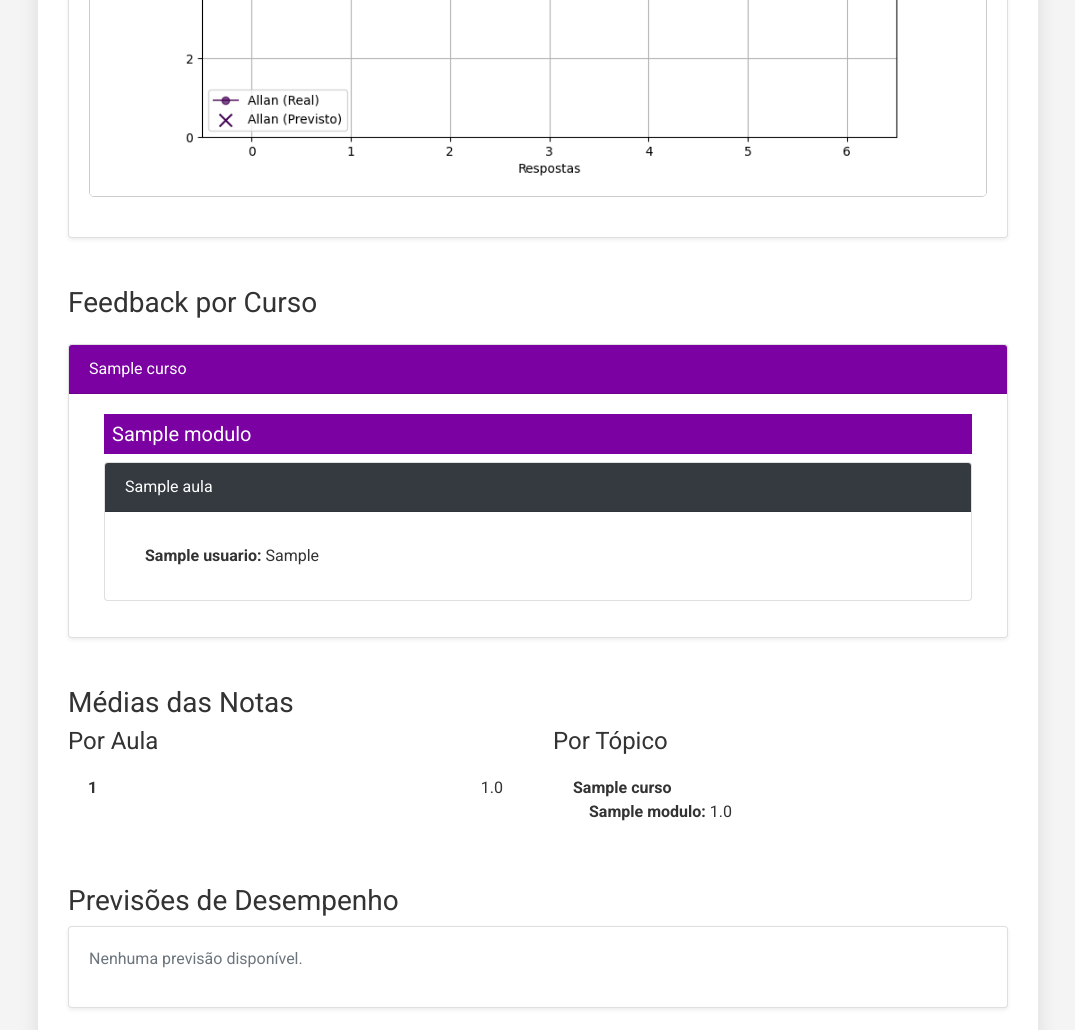
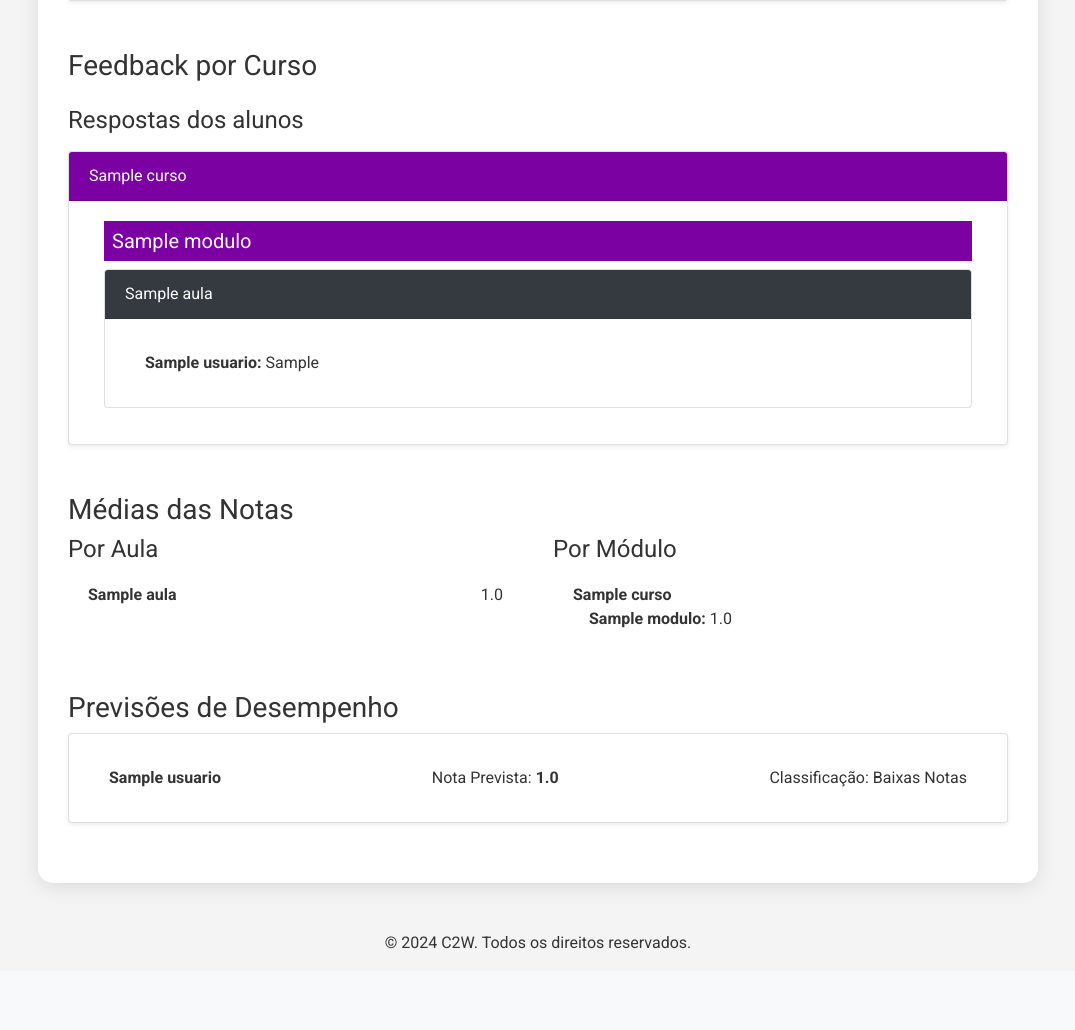
Before and after one commit to allanlealluz/C2W-SAMSUNG_Project, a Flask app: page /dashboard_professor/feedbacks in a window 1280 px wide. Shown: the part 631-1661 px from the top of the page, without its empty margins (102-1177 px from the left). After the commit the page ends 1580 px from the top, so only its background shows below. Run offline with Flask 3, Linux system fonts and the light colour scheme; the visitor is signed in with stand-in values (Sample User, id 1); tables that the repository leaves empty hold one stand-in row (values such as "Sample post"); some libraries are stand-ins or nearby versions.

Commit message:
fix feedback_dashboard

```diff
--- a/models.py
+++ b/models.py
@@ -215,7 +215,7 @@ def get_cursos():
     return cursos
 def get_modulos_by_curso_id(curso_id):
     db = get_db()
-    curso = db.execute('SELECT curso_id,titulo,descricao FROM modulos WHERE curso_id = ?', (curso_id,)).fetchall()
+    curso = db.execute('SELECT id,titulo,descricao, curso_id FROM modulos WHERE curso_id = ?', (curso_id,)).fetchall()
     return curso
 def get_aulas(user_id):
     db = get_db()
--- a/routes/teacher_routes.py
+++ b/routes/teacher_routes.py
@@ -123,10 +123,8 @@ def get_modulos(curso_id):
         WHERE curso_id = ?
     ''', (curso_id,)).fetchall()
 
-    # Converte cada linha em um dicionário
     modulos_list = [{'id': modulo['id'], 'titulo': modulo['titulo']} for modulo in modulos]
 
-    # Retorna a lista de módulos em JSON
     return jsonify({'modulos': modulos_list})
 @teacher_bp.route('/criar_modulo', methods=["GET", "POST"])
 def criar_modulo():
@@ -149,11 +147,8 @@ def criar_modulo():
             flash(f"Erro ao criar o módulo: {e}", "error")
             return redirect(url_for('teacher.criar_modulo'))
 
-    # Carregar cursos para exibir na seleção
     cursos = get_cursos()
     return render_template("criar_modulo.html", cursos=cursos)
-
-
 @teacher_bp.route('/dashboard_professor/feedbacks')
 def ver_feedbacks():
     if session.get('user') and session.get('tipo') == 'professor':
@@ -181,21 +176,24 @@ def ver_feedbacks():
                 medias_por_curso[curso_nome] = {}
 
                 for modulo in modulos:
-                    modulo_id, modulo_nome = modulo[:2]
-                    aulas = get_aulas_por_modulo(modulo_id)
+                    modulo_id, modulo_nome = modulo[0], modulo[1]
                     medias_por_curso[curso_nome][modulo_nome] = {}
 
+                    aulas = get_aulas_por_modulo(modulo_id)
+
+                    aulas_processadas = set()  # Conjunto para rastrear aulas processadas e evitar duplicação
                     for aula in aulas:
                         aula_id, titulo_aula = aula[0], aula[3]
+                        if aula_id in aulas_processadas:
+                            continue
+                        aulas_processadas.add(aula_id)
                         respostas = get_respostas_by_aula(aula_id)
                         feedbacks[curso_nome][modulo_nome][titulo_aula] = respostas if respostas else []
-
                         progresso = get_progresso_by_aula(aula_id)
                         for aluno in progresso:
                             nome = aluno['nome']
                             total_alunos.add(nome)
                             progresso_por_aluno[nome] = aluno['concluida']
-
                         for resposta in respostas:
                             aluno_id = resposta['user_id']
                             nota = resposta['nota']
@@ -203,36 +201,24 @@ def ver_feedbacks():
                                 notas_por_aula[aula_id].append(nota)
                                 notas_por_curso[curso_nome][modulo_nome].append(nota)
 
-            medias_por_aula = {aula_id: (sum(notas) / len(notas)) if notas else 0 for aula_id, notas in notas_por_aula.items()}
+            medias_por_aula = {titulo_aula: (sum(notas) / len(notas)) if notas else 0 for aula_id, notas in notas_por_aula.items()}
             medias_por_curso = {
                 curso: {modulo: (sum(notas) / len(notas)) if notas else 0 for modulo, notas in modulos.items()}
                 for curso, modulos in notas_por_curso.items()
             }
-            print(f"Notas por aula: {medias_por_aula}")
+
             alunos_data = defaultdict(lambda: {'historico': [], 'id': None})
             for aluno_id, nome, nota, progresso, aula in alunos_scores:
                 if alunos_data[nome]['id'] is None:
                     alunos_data[nome]['id'] = aluno_id
                 alunos_data[nome]['historico'].append({'nota': nota, 'progresso': progresso, 'aula': aula})
-            notas = np.array([entry['nota'] for aluno in alunos_data.values() for entry in aluno['historico']])
-            progresso = np.array([entry['progresso'] for aluno in alunos_data.values() for entry in aluno['historico']])
-            if len(notas) == len(progresso) and len(notas) > 0:
-                kmeans = KMeans(n_clusters=3)
-                X = np.column_stack((notas, progresso))
-                kmeans.fit(X)
-                labels = kmeans.labels_
 
-                grupos_alunos = defaultdict(list)
-                for i, aluno in enumerate(alunos_data.keys()):
-                    grupos_alunos[labels[i]].append(aluno)
-
+            if alunos_data:
                 previsoes = prever_notas(alunos_data)
                 for nome, dados in previsoes.items():
                     notas_historico = [entry['nota'] for entry in alunos_data[nome]['historico']]
                     previsoes[nome]['classificacao'] = classificar_aluno(notas_historico)
-
-                if alunos_data:
-                    plot_url = generate_performance_plot(alunos_data, previsoes)
+                plot_url = generate_performance_plot(alunos_data, previsoes)
 
             feedback_texto = gerar_feedback_textual(medias_por_aula, medias_por_curso, previsoes, progresso_por_aluno)
 
@@ -260,6 +246,7 @@ def ver_feedbacks():
                 medias_por_curso=medias_por_curso
             )
     return redirect(url_for('auth.login'))
+
 
 def classificar_aluno(notas):
     media_nota = np.mean(notas) if notas else 0
--- a/templates/feedbacks_professor.html
+++ b/templates/feedbacks_professor.html
@@ -45,6 +45,7 @@
         <!-- Feedback por Curso, Módulo e Aula -->
         <section>
             <h3 class="mb-4">Feedback por Curso</h3>
+            <h4 class="mb-3">Respostas dos alunos</h4>
             {% if feedbacks %}
                 {% for curso_nome, modulos in feedbacks.items() %}
                     <div class="card shadow-sm">
@@ -56,9 +57,9 @@
                                 {% for modulo_nome, aulas in modulos.items() %}
                                     <div class="container-fluid mb-3">
                                         <h5 class="c2wColor p-2">{{ modulo_nome }}</h5>
-                                        {% for aula_nome, respostas in aulas.items() %}
+                                        {% for aula_id, respostas in aulas.items() %}
                                             <div class="card mb-3">
-                                                <div class="card-header bg-dark text-white">{{ aula_nome }}</div>
+                                                <div class="card-header bg-dark text-white">{{ aula_id }}</div>
                                                 <div class="card-body">
                                                     {% if respostas %}
                                                         <ul class="list-group">
@@ -102,7 +103,7 @@
                     </ul>
                 </div>
                 <div class="col-md-6">
-                    <h4>Por Tópico</h4>
+                    <h4>Por Módulo</h4>
                     <ul class="list-group">
                         {% if medias_por_curso %}
                             {% for curso, topicos in medias_por_curso.items() %}
```
Also changed, not shown: static/images/performance_plot.png.
